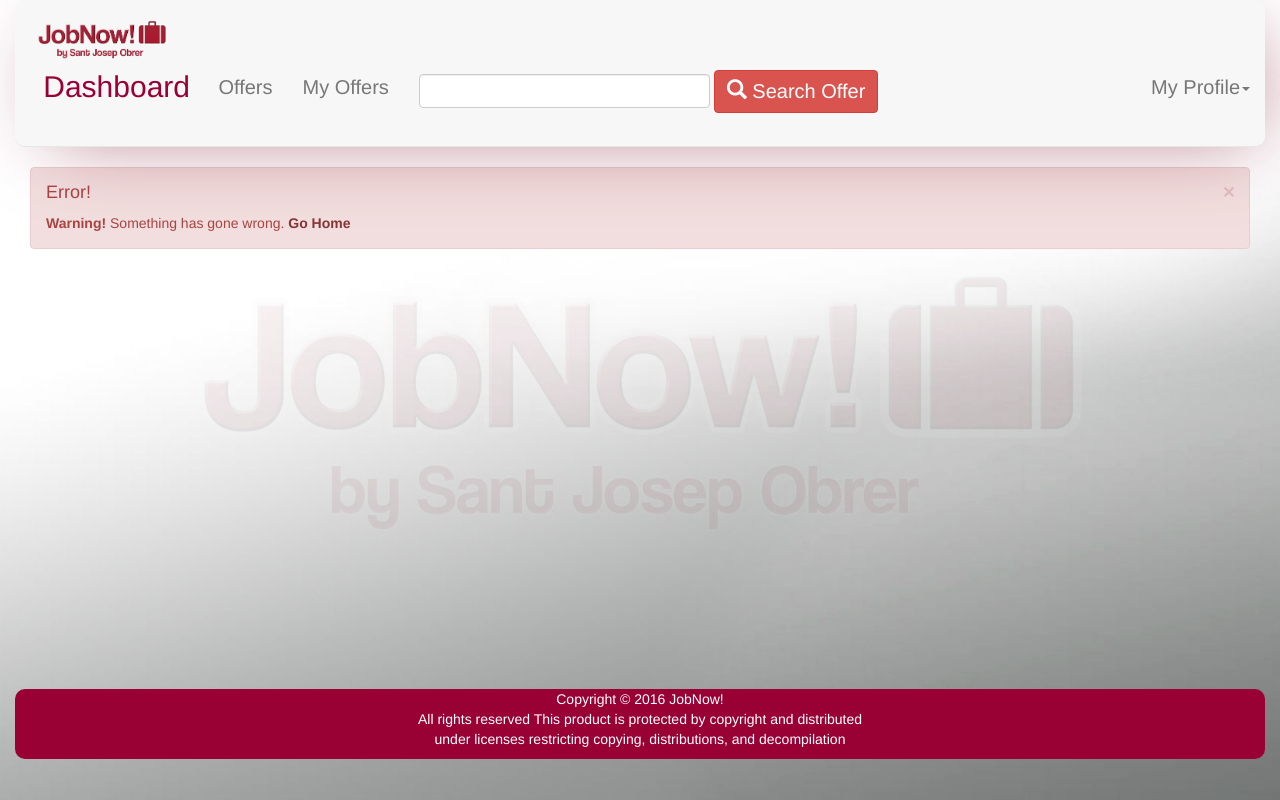
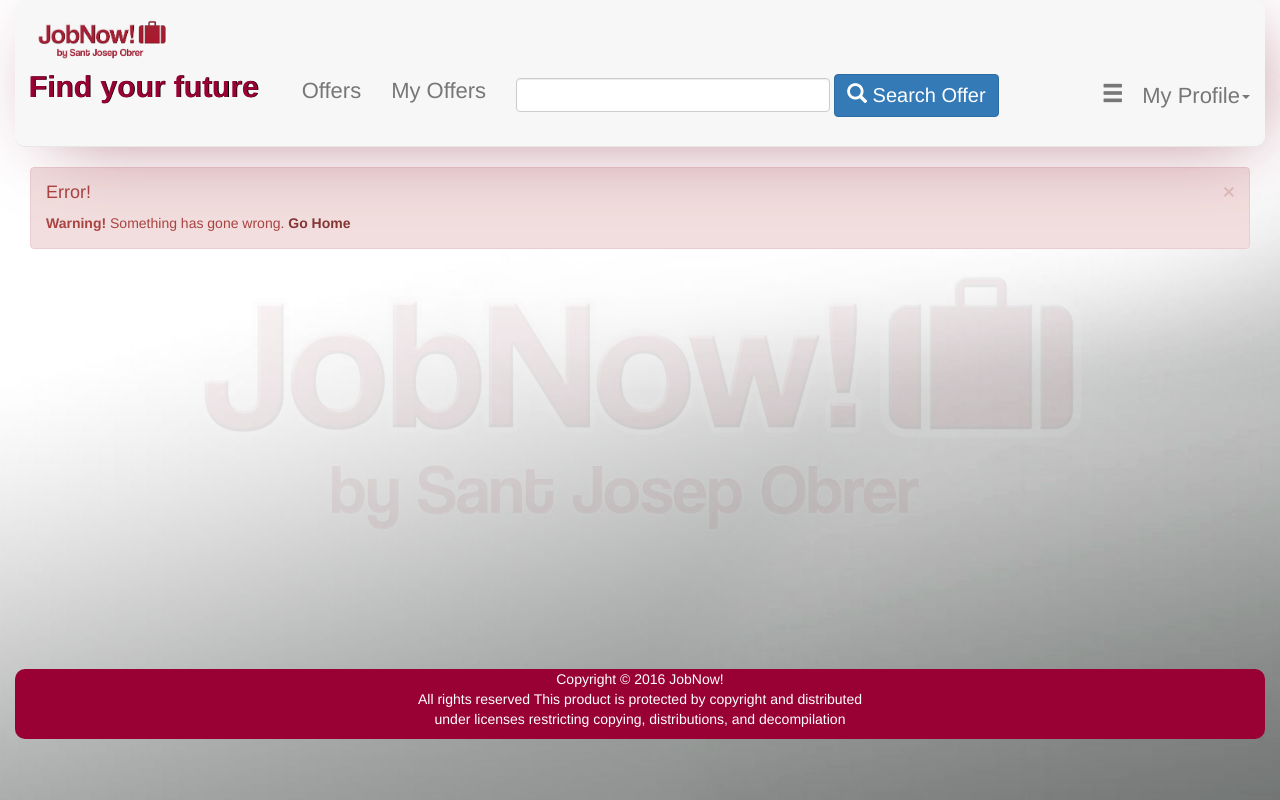
Before and after one commit to Isaac96SM/JobAgency, a PHP site: page /showOffer.php in a window 1280 px wide. Run offline with PHP 8.4, Linux system fonts and the light colour scheme; data that the repository does not hold is empty.

Commit message:
CSS
Versión final css HomeUser

```diff
--- a/app/homeUser/MyOffers.php
+++ b/app/homeUser/MyOffers.php
@@ -60,7 +60,7 @@
 		    echo	'</td>';
 		    echo	'<td>
 						<a href="ActionOffer.php?Action=1&OfferID=' . $row['OfferID'] . '">
-							<button type="button" class="btn btn-sm btn-primary">
+							<button type="button" class="btn btn-sm btn-danger">
 								Cancel Inscription
 							</button>
 						</a>
--- a/app/homeUser/Offers.php
+++ b/app/homeUser/Offers.php
@@ -64,7 +64,7 @@
 			if ($inscribed) {
 				echo	'</td>
 						<td>
-								<button type="button" class="btn disabled btn-sm btn-primary">
+								<button type="button" class="btn disabled btn-sm btn-success">
 									You are inscribed
 								</button>
 						</td>
--- a/app/homeUser/footer.html
+++ b/app/homeUser/footer.html
@@ -4,7 +4,7 @@
 		<div class="clearfooter"></div>
 	<div class="final row" style="clear: both;">
 		<div class=" col-xs-12">
-			<p id="fondo" class="text-center  col-xs-12" >
+			<p id="footer" class="text-center  col-xs-12" >
 				Copyright &#169; 2016 JobNow!</br>
 				All rights reserved
 
--- a/app/homeUser/headerUser.html
+++ b/app/homeUser/headerUser.html
@@ -31,41 +31,42 @@
 					<div class=" collapse navbar-collapse" id="bs-example-navbar-collapse-1">
 						<ul class="nav navbar-nav">
 							<li>
-								<h2 style="margin-left: 15%; color: #990033;">
-									Dashboard &nbsp&nbsp&nbsp&nbsp
+								<h2 class="dashboard">
+									Find your future &nbsp&nbsp&nbsp&nbsp
 								</h2>
 							</li>
 							<li>
-								<a href="Offers.php" style="margin-top: 12px; font-size: 20px;">Offers</a>
+								<a href="Offers.php" style="margin-top: 16px; font-size: 22px;">Offers</a>
 							</li>
 							<li>
-								<a href="MyOffers.php" style="margin-top: 12px; font-size: 20px;">My Offers</a>
+								<a href="MyOffers.php" style="margin-top: 16px; font-size: 22px;">My Offers</a>
 							</li>
 						</ul>
 						<form class="navbar-form navbar-left" role="search" method="POST" action="showOffer.php">
 							<div class="form-group">
-								<input type="text" name="Title" class="form-control" style="margin-top: 12px; font-size: 20px;"/>
+								<input type="text" name="Title" class="form-control" style="margin-top: 16px; font-size: 22px;"/>
 
 							</div>
-							<button type="submit" name="submit" class="btn btn-danger" style="margin-top: 12px; font-size: 20px;">
+							<button type="submit" name="submit" class="btn btn-primary" style="margin-top: 16px; font-size: 20px;">
 								<span class="glyphicon glyphicon-search"></span>
 							Search Offer
 						</button>
 						</form>
 						<ul class="nav navbar-nav navbar-right">
 							<li class="dropdown">
-								<a href="#" class="dropdown-toggle" data-toggle="dropdown" style="margin-right: 15px; margin-top: 12px; font-size: 20px;">My Profile<strong class="caret"></strong></a>
+								<a href="#" class="dropdown-toggle" data-toggle="dropdown" style="margin-right: 15px; margin-top: 16px; font-size: 22px;"><span class="glyphicon glyphicon-menu-hamburger"></span>
+								&nbsp My Profile<strong class="caret"></strong></a>
 								<ul class="dropdown-menu" style="font-size: 20px;">
 									<li>
-										<a href="homeUser.php">View Profile</a>
+										<a href="homeUser.php"><span class="glyphicon glyphicon-user"></span>&nbsp View Profile</a>
 									</li>
 									<li>
-										<a href="ChangePassword.php">Change Password</a>
+										<a href="ChangePassword.php"><span class="glyphicon glyphicon-wrench"></span>&nbsp Change Password</a>
 									</li>
 									<li class="divider">
 									</li>
 									<li>
-										<a href="../../models/logout.php">Log Out</a>
+										<a href="../../models/logout.php"><span class="glyphicon glyphicon-off"></span>&nbsp Log Out</a>
 									</li>
 								</ul>
 							</li>
--- a/app/homeUser/style.css
+++ b/app/homeUser/style.css
@@ -1,4 +1,13 @@
-#fondo{
+.dashboard{
+    font-weight: bold;
+    margin-left: 5%;
+    color: #990033;
+    text-shadow: 0.8px 0.2px black;
+}
+
+
+
+#footer{
     color: white;
     background-color:#990033;
     border-radius: 10px;
@@ -22,7 +31,7 @@
     position: relative;
 }
 .clearfooter{
-    height:420px;
+    height:400px;
     clear: both;
 }
 .final{
@@ -57,9 +66,12 @@
 }
 .allprofile{
     color: black;
-    text-shadow: 0.5px 0.1px white;
+    text-shadow: 0.5px 0.2px lightgray;
     background-color: transparent;
     border-radius: 10px;
+    -moz-box-shadow: 0px 0px 30px #ffffff;
+    -webkit-box-shadow: 0px 0px 30px #ffffff;
+    box-shadow: 0px 0px 30px #ffffff;
 }
 .worktitle{
     color:#990033;
@@ -67,8 +79,21 @@
     text-shadow: 1px 0.5px black;
 }
 
-.table{
+
+th{
+    font-size: 22px;
+    color:#AE033E;
+    text-shadow: 0.8px 0.2px white;
+}
+td{
     font-size: 18px;
+    text-align: justify;
+}
+.labels{
+    font-size:18px;
+   color:black;
+    text-shadow: 2px 1px white;
+
 }
 .navi{
     border-radius: 10px;
```
Also changed, not shown: app/homeUser/ChangePassword.php (+6 -6 lines).
